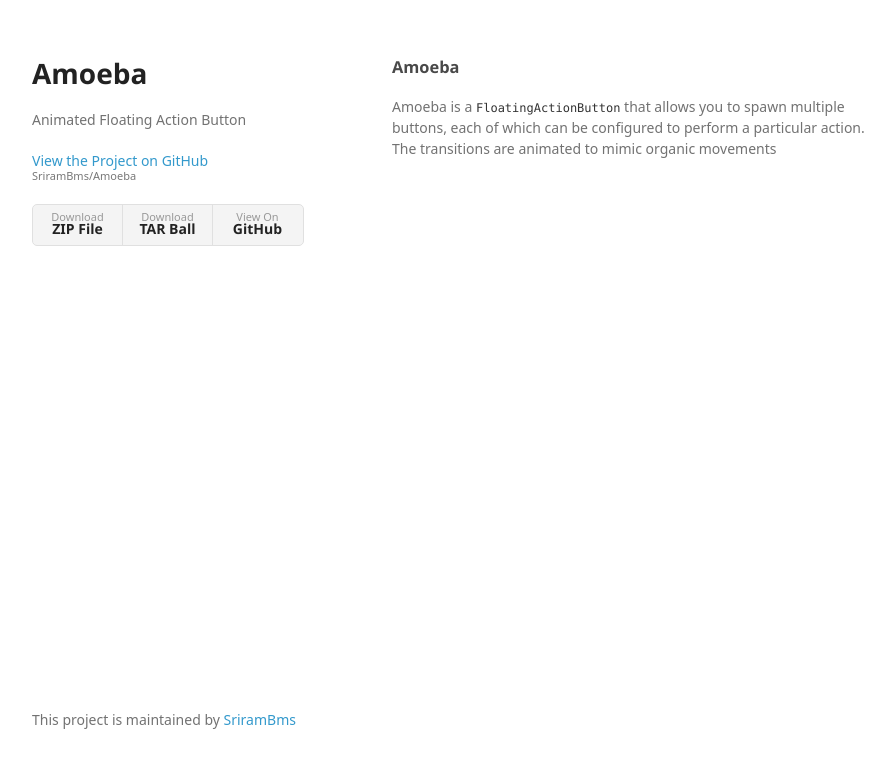
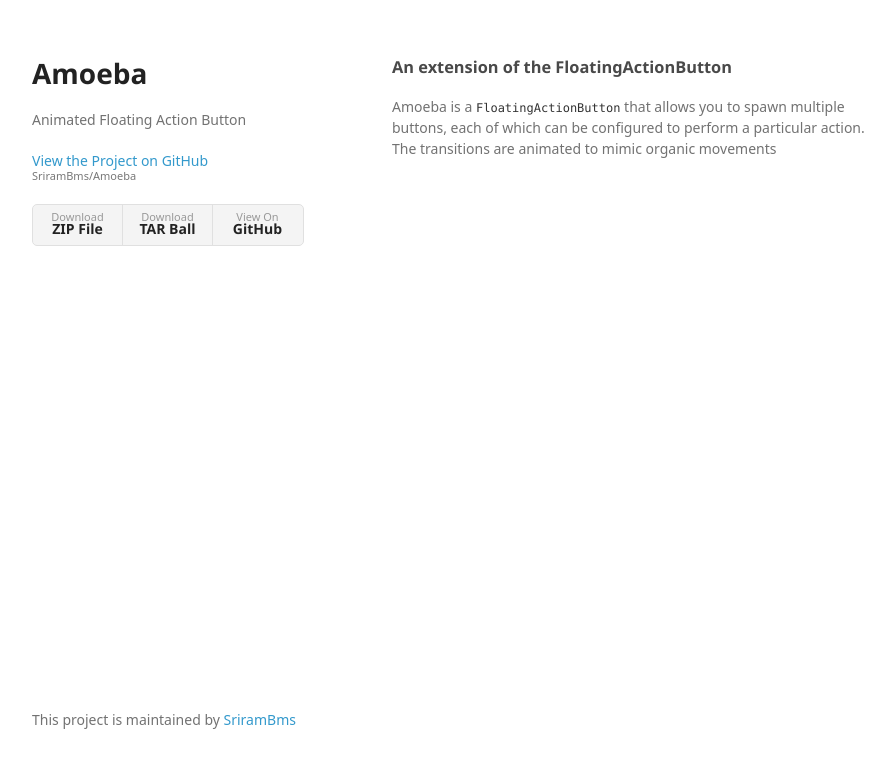
Before and after one commit to SriramBms/Amoeba, a plain HTML site: page index.html in a window 1280 px wide. Shown: the whole page, without its empty margins (178-1073 px from the left). Drawn offline with Linux system fonts and the light colour scheme; a web font is replaced by a local one.

Commit message:
minor fixes

```diff
--- a/index.html
+++ b/index.html
@@ -29,7 +29,7 @@
       </header>
       <section>
         <h3>
-<a id="welcome-to-github-pages" class="anchor" href="#welcome-to-github-pages" aria-hidden="true"><span aria-hidden="true" class="octicon octicon-link"></span></a>Amoeba</h3>
+<a id="welcome-to-github-pages" class="anchor" href="#welcome-to-github-pages" aria-hidden="true"><span aria-hidden="true" class="octicon octicon-link"></span></a>An extension of the FloatingActionButton</h3>
 
 <p>Amoeba is a <code>FloatingActionButton</code> that allows you to spawn multiple buttons, each of which can be configured to perform a particular action. The transitions are animated to mimic organic movements</p>
 <!--
```
